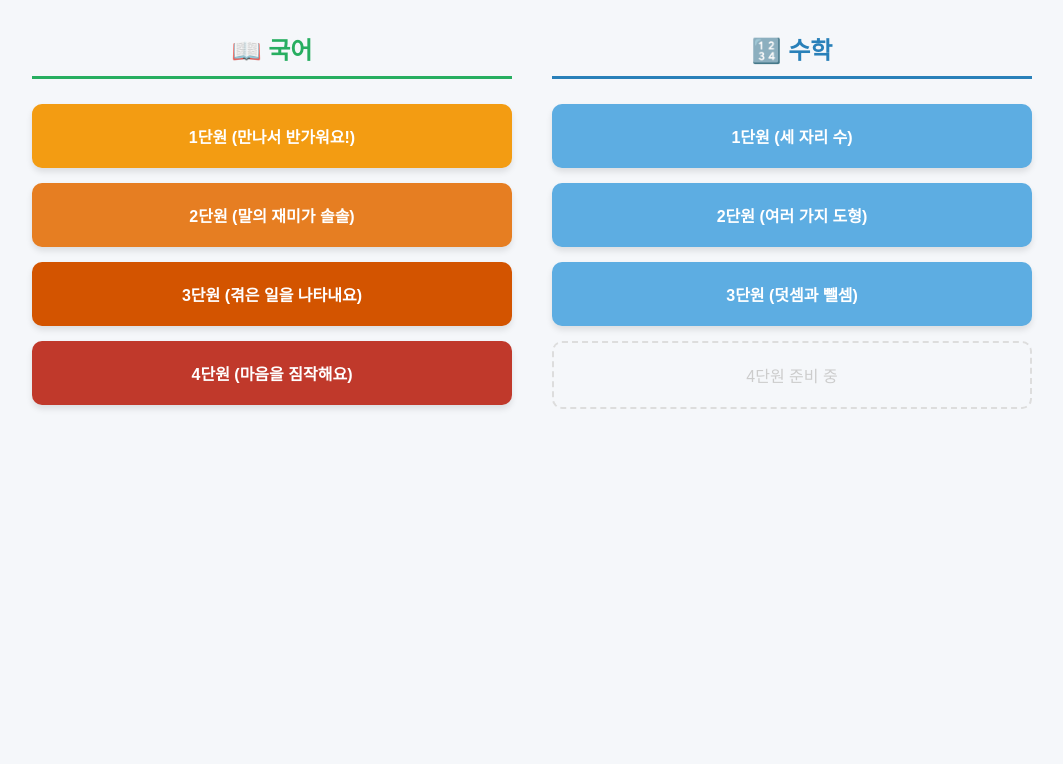
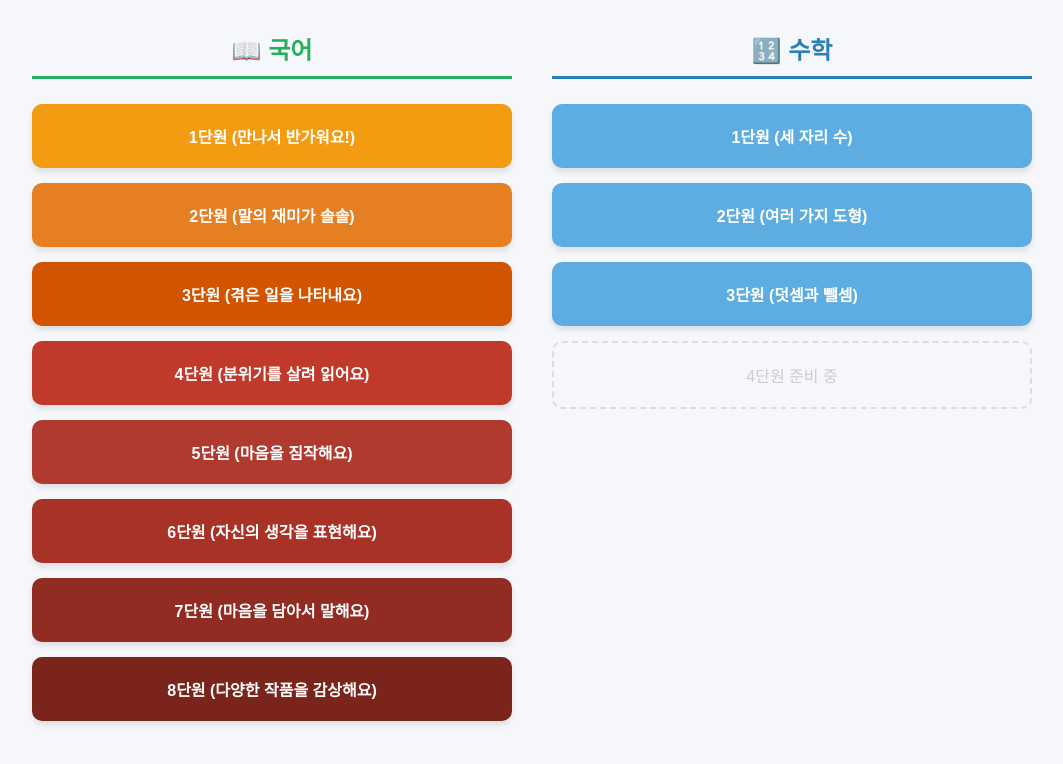
Before and after one commit to digitalparks/Evaluation, a plain HTML site: page index.html in a window 1280 px wide. Shown: the part 144-908 px from the top of the page, without its empty margins (108-1171 px from the left). Before the commit the page ends 800 px from the top, so only its background shows below. Drawn offline with Linux system fonts and the light colour scheme.

Commit message:
Update index.html

```diff
--- a/index.html
+++ b/index.html
@@ -66,11 +66,15 @@
             box-shadow: 0 6px 12px rgba(0,0,0,0.15);
         }
 
-        /* 국어 버튼 색상 (점점 진해지는 효과) */
+        /* 국어 버튼 색상 (단원이 올라갈수록 조화롭게 깊어지는 색감) */
         .ko-unit1 { background-color: #f39c12; }
         .ko-unit2 { background-color: #e67e22; }
         .ko-unit3 { background-color: #d35400; }
-        .ko-unit4 { background-color: #c0392b; } /* 4단원용 새로운 진한 색상 */
+        .ko-unit4 { background-color: #c0392b; }
+        .ko-unit5 { background-color: #b03a2e; }
+        .ko-unit6 { background-color: #a93226; }
+        .ko-unit7 { background-color: #922b21; }
+        .ko-unit8 { background-color: #7b241c; }
 
         /* 수학 버튼 색상 */
         .ma-btn { background-color: #5dade2; }
@@ -90,7 +94,11 @@
             <a href="./korean2-1-1/index.html" class="ko-btn ko-unit1">1단원 (만나서 반가워요!)</a>
             <a href="./korean2-1-2/index.html" class="ko-btn ko-unit2">2단원 (말의 재미가 솔솔)</a>
             <a href="./korean2-1-3/index.html" class="ko-btn ko-unit3">3단원 (겪은 일을 나타내요)</a>
-            <a href="./korean2-1-4/index.html" class="ko-btn ko-unit4">4단원 (마음을 짐작해요)</a>
+            <a href="./korean2-1-4/index.html" class="ko-btn ko-unit4">4단원 (분위기를 살려 읽어요)</a>
+            <a href="./korean2-1-5/index.html" class="ko-btn ko-unit5">5단원 (마음을 짐작해요)</a>
+            <a href="./korean2-1-6/index.html" class="ko-btn ko-unit6">6단원 (자신의 생각을 표현해요)</a>
+            <a href="./korean2-1-7/index.html" class="ko-btn ko-unit7">7단원 (마음을 담아서 말해요)</a>
+            <a href="./korean2-1-8/index.html" class="ko-btn ko-unit8">8단원 (다양한 작품을 감상해요)</a>
         </div>
 
         <div class="subject-column">
```
